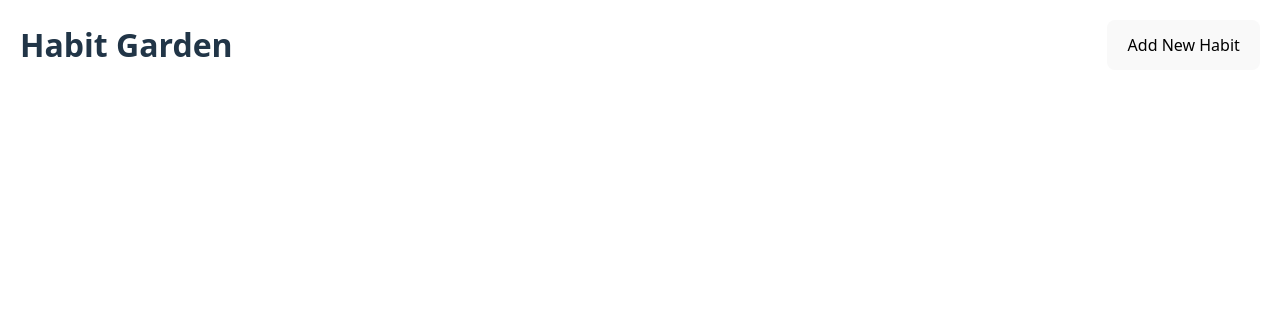
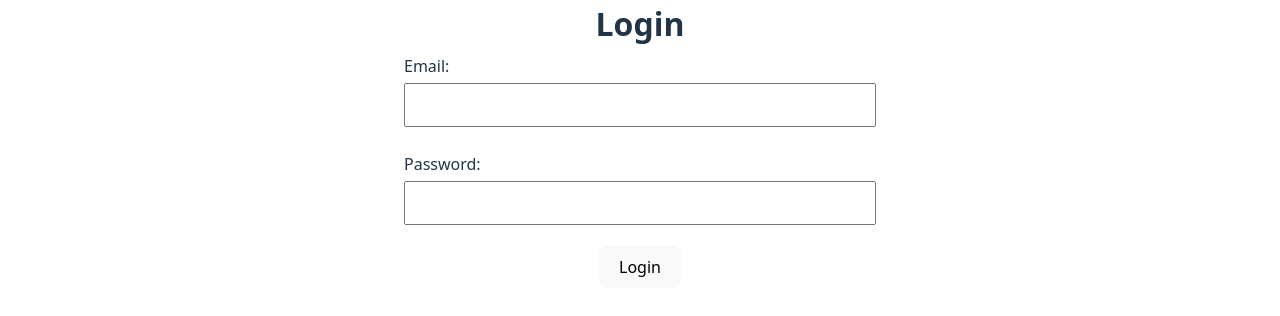
Before and after one commit to MichaelJSwain/habit-garden, a React (Vite) app: page / in a window 1280 px wide. Shown: the top 316 px of the page. Built offline with nearby package versions, Linux system fonts and the light colour scheme.

Commit message:
add initial user auth view to display if user is not logged in

```diff
--- a/src/App.jsx
+++ b/src/App.jsx
@@ -2,15 +2,16 @@ import { BrowserRouter, Route, Routes } from 'react-router-dom'
 import './App.css'
 import { Dashboard } from './pages/Dashboard'
 import { HabitDetailView } from './pages/HabitDetailView/HabitDetailView'
+import { UserAuthView } from './pages/UserAuthView/UserAuthView'
 
 function App() {
   return (
     <>
       <BrowserRouter>
         <Routes>
-          <Route path="/habits" element={<Dashboard/>} ></Route>
+          <Route path="/habits" element={<Dashboard/>}></Route>
           <Route path="/habits/:id" element={<HabitDetailView/>} ></Route>
-          <Route path="*" element={<Dashboard/>} replace ></Route>
+          <Route path="/" element={<UserAuthView/>}></Route>
         </Routes>
       </BrowserRouter>
     </>
--- /dev/null
+++ b/src/pages/UserAuthView/UserAuthView.jsx
@@ -0,0 +1,36 @@
+import { useState } from "react"
+
+export const UserAuthView = () => {
+    const [email, setEmail] = useState("");
+    const [password, setPassword] = useState("");
+
+    const handleChange = (e) => {
+        if (e.target.name === "email") {
+            setEmail(e.target.value);
+        } else {
+            setPassword(e.target.value);
+        }
+    }
+
+    const handleSubmit = (e) => {
+        e.preventDefault();
+        console.log("handling submit");
+    }
+
+    return (
+        <div>
+            <h1>Login</h1>
+            <form onSubmit={handleSubmit}>
+                <fieldset>
+                    <label htmlFor="email">Email:</label>
+                    <input name="email" type="text" onChange={handleChange} value={email}></input>
+                </fieldset>
+                <fieldset>
+                    <label htmlFor="password">Password:</label>
+                    <input name="password" type="password" onChange={handleChange} value={password}></input>
+                </fieldset>
+                <button>Login</button>
+            </form>
+    </div>
+    )
+}
```
